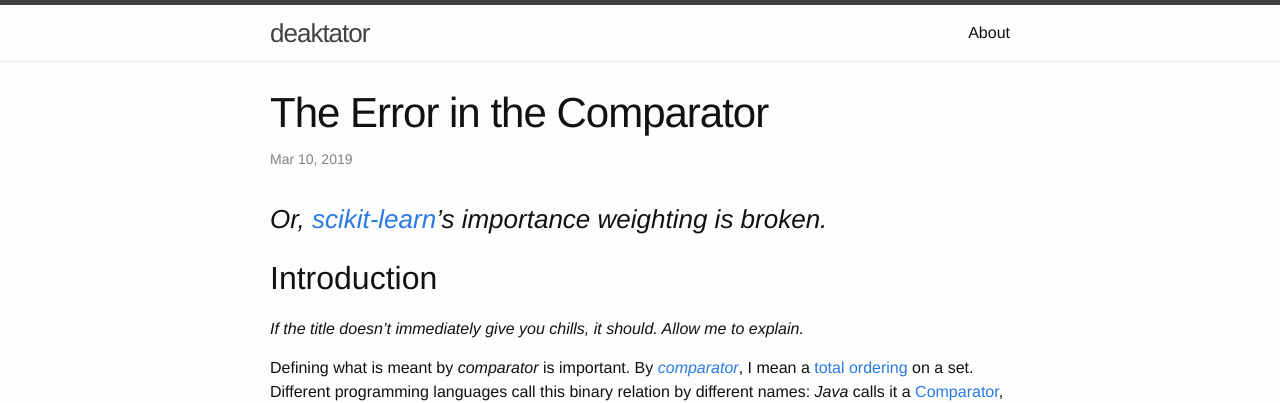
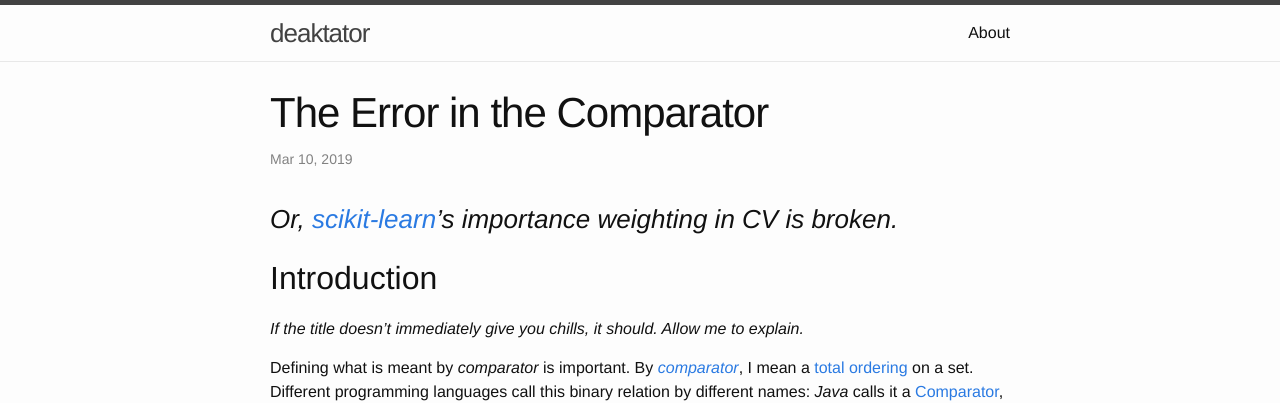
Before and after one commit to deaktator/deaktator.github.io, a Jekyll site: the page built from _posts/2019-03-10-the-error-in-the-comparator.md, in a window 1280 px wide and 900 px high. Shown: the top 403 px of the window. Built offline with Jekyll 4.4.1, drawn with Linux system fonts in a browser that asks for light colours; formulas are drawn with MathJax 3.

Commit message:
updated subtitle

```diff
--- a/_posts/2019-03-10-the-error-in-the-comparator.md
+++ b/_posts/2019-03-10-the-error-in-the-comparator.md
@@ -5,7 +5,7 @@ date:   2019-03-10 21:00:00
 categories: stats probability machine-learning python
 ---
 
-### *Or, [scikit-learn](https://scikit-learn.org/stable/index.html)'s importance weighting is broken.*
+### *Or, [scikit-learn](https://scikit-learn.org/stable/index.html)'s importance weighting in CV is broken.*
 
 ## Introduction
 
```
